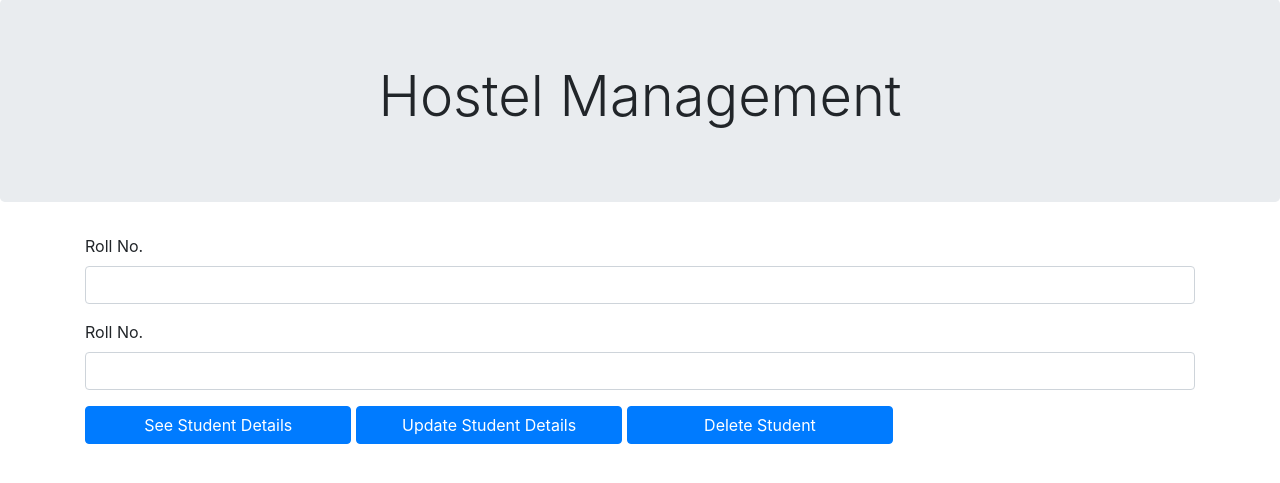
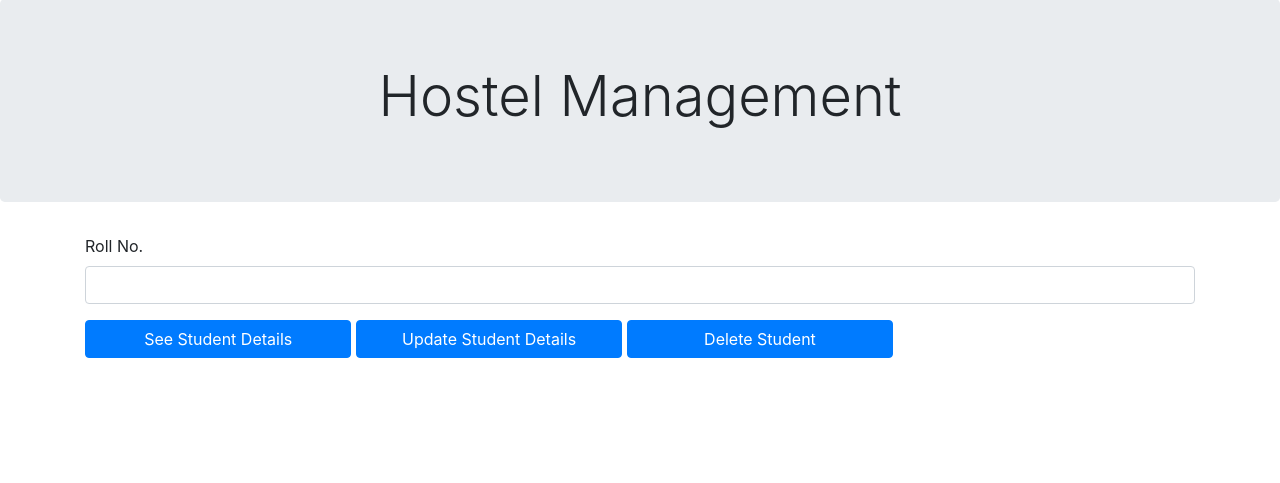
Before and after one commit to divyansshhh/Hostel-Management, a Flask app: page /search_detail in a window 1280 px wide. Shown: the part 55-538 px from the top of the page. Run offline with Flask 2, Linux system fonts and the light colour scheme; a user stored in the database is signed in; some libraries are stand-ins or nearby versions.

Commit message:
bugfix: endfor

```diff
--- a/templates/search_detail.html
+++ b/templates/search_detail.html
@@ -28,19 +28,15 @@
 			<h1 class="display-4">Hostel Management</h1>
 		</center>
 	</div>
+
 	<form action="/show_update_detail" method="POST" class="container">
-		<div class="form-group">
+		<div class = "form-group">
 			<label>Roll No.</label>
 			<input type="number" name="student_id" class="form-control">
 		</div>
-			<form action="/show_update_detail" method="POST" class="container">
-				<div class = "form-group">
-					<label>Roll No.</label>
-					<input type="number" name="student_id" class="form-control">
-				</div>
-				<button class = "btn btn-primary" type="submit" style="width:24%;" name="show">See Student Details</button>
-				<button class = "btn btn-primary" type="submit" style="width:24%;" name="update">Update Student Details</button>
-				<button class = "btn btn-primary" type="submit" style="width:24%;" name="delete">Delete Student</button>
-			</form>
+		<button class = "btn btn-primary" type="submit" style="width:24%;" name="show">See Student Details</button>
+		<button class = "btn btn-primary" type="submit" style="width:24%;" name="update">Update Student Details</button>
+		<button class = "btn btn-primary" type="submit" style="width:24%;" name="delete">Delete Student</button>
+	</form>
 	</body>
 </html>
--- a/templates/show_detail.html
+++ b/templates/show_detail.html
@@ -54,5 +54,7 @@
             </td>
         </tr>
         {% endif %}
+    </table>
+    {% endif %}
     </body>
 </html>
```
